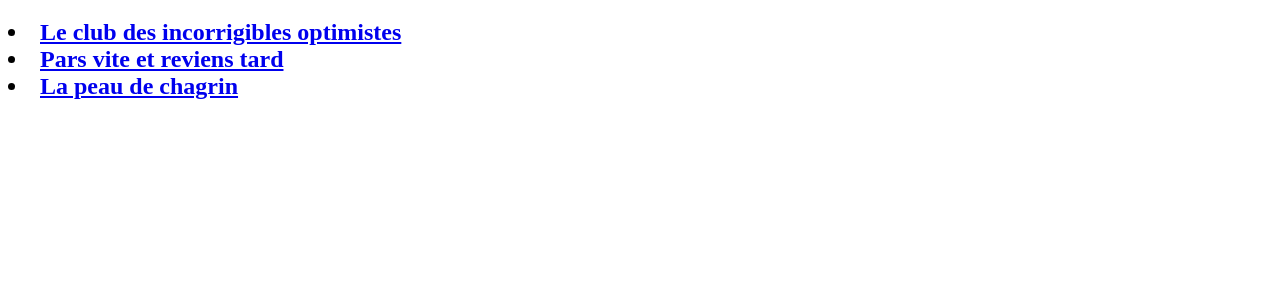
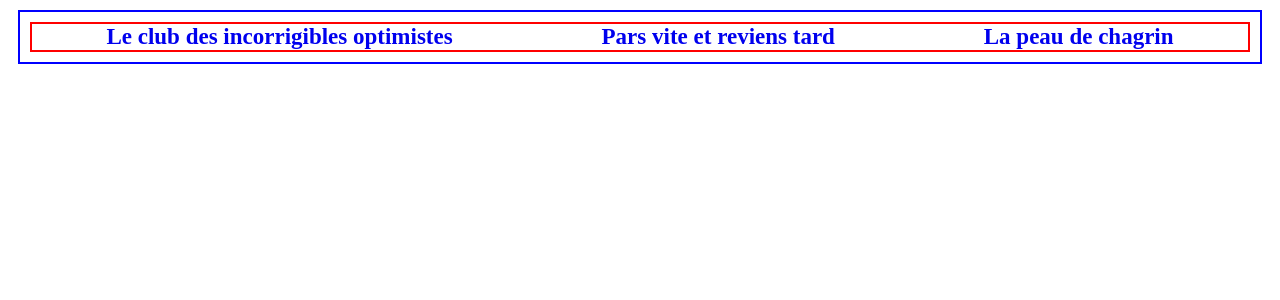
Before and after one commit to 0xKubitus/2022-08-03_React_Dynamic-Routing, a React (Create React App) app: page /book/la-peau-de-chagrin in a window 1280 px wide. Shown: the top 300 px of the page. Built offline with nearby package versions, Linux system fonts and the light colour scheme.

Commit message:
nearly done

```diff
--- a/src/components/Book/index.jsx
+++ b/src/components/Book/index.jsx
@@ -26,8 +26,8 @@
 
 
   return (
-    <div>
-      <h3>{booksLinks}</h3>
+    <div className="booklinks-main">
+      <div className="booklinks-sub">{booksLinks}</div>
     </div>
   )
 };
--- a/src/index.css
+++ b/src/index.css
@@ -1,13 +1,19 @@
-#navbar-ul {
-  display: flex;
-  flex-direction: row;
-  justify-content: space-around;
+a:link { text-decoration: none; }
+a:visited { text-decoration: none; }
+a:hover { text-decoration: none; }
+a:active { text-decoration: none; }
 
-  list-style-type: none;
-  margin: 15px auto 40px auto;
-  padding-left: 0;
+.booklinks-main {
+  border: 2px solid blue;
+  margin: 10px;
+  padding: 10px;
 }
 
-.navbar-links {
-  font-size: 24px;
+.booklinks-sub {
+  border: 2px solid red;
+  display: flex;
+  justify-content: space-around;
+  list-style-type: none;
+  font-size: 23px;
+  font-weight: 700;
 }
```
